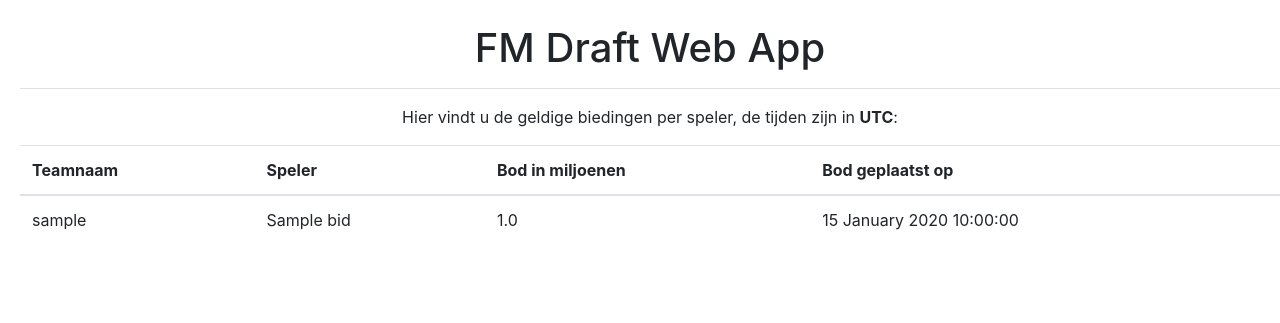
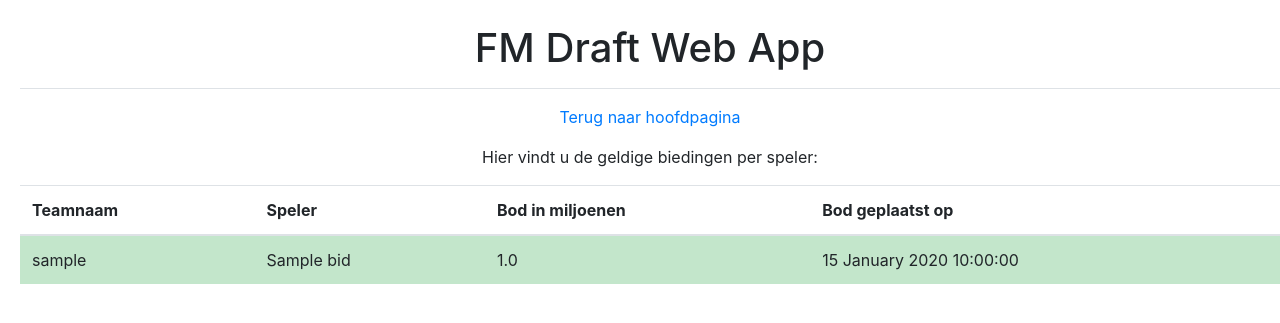
Before and after one commit to mvantschip/Flask_Draft, a Flask app: page /overview in a window 1280 px wide. Shown: the top 323 px of the page. Run offline with Flask 2, Linux system fonts and the light colour scheme; tables that the repository leaves empty hold one stand-in row (values such as "Sample post"); some libraries are stand-ins or nearby versions.

Commit message:
confirmed bids in overview

```diff
--- a/flaskdraft/bids/routes.py
+++ b/flaskdraft/bids/routes.py
@@ -40,6 +40,6 @@ def bid_page():
             db.session.add(user_bid)
             db.session.commit()
             session.pop('_flashes', None)
-            flash(f"Bod geplaatst! U heeft €{form_bids.bid_player_value.data} miljoen geboden op {form_bids.bid_player_name.data}! U kunt een nieuw bod plaatsen.", 'modal')
+            flash(f"Bod geplaatst! U heeft €{form_bids.bid_player_value.data} miljoen geboden op {form_bids.bid_player_name.data}! U kunt een nieuw bod plaatsen.", 'bottom')
             return redirect(url_for('main.index'))
     return render_template('bids.html', form_bids = form_bids, player_name = player_name, player_club = player_club, player_value = player_value)
--- a/flaskdraft/main/routes.py
+++ b/flaskdraft/main/routes.py
@@ -4,6 +4,7 @@ from flaskdraft import db
 from flaskdraft.main.forms import PlayerSearch
 from flaskdraft.models import bid
 from sqlalchemy import func
+from datetime import datetime
 import pytz
 import requests
 import re
@@ -36,7 +37,14 @@ def index():
 def overview():
     subq = bid.query.distinct(bid.player_id).subquery()
     rows = bid.query.select_entity_from(subq).order_by(bid.date_bid.desc()).all()
+    confirmed_list = []
     for row in rows:
+        elapsed_time = (datetime.utcnow() - row.date_bid).total_seconds()
+        elapsed_time_hours = int(elapsed_time // 3600)
+        if  elapsed_time_hours > 12:
+            confirmed_list.append("True")
+        else:
+            confirmed_list.append("False")
         row.date_bid = row.date_bid.replace(tzinfo=pytz.utc)
         row.date_bid = row.date_bid.astimezone()
-    return render_template('overview.html', rows = rows)
+    return render_template('overview.html', rows = rows, confirmed_list = confirmed_list)
--- a/flaskdraft/templates/overview.html
+++ b/flaskdraft/templates/overview.html
@@ -1,7 +1,10 @@
 {% extends "layout.html" %}
 {% block content %}
 <p class="center">
-  Hier vindt u de geldige biedingen per speler, de tijden zijn in <b>UTC</b>:
+  <a href={{ url_for('main.index') }}>Terug naar hoofdpagina</a>
+</p>
+<p class="center">
+  Hier vindt u de geldige biedingen per speler:
 </p>
 <table class="table">
   <thead>
@@ -14,13 +17,12 @@
   </thead>
 {% for row in rows %}
   <tbody>
-    <tr>
+    <tr {% if confirmed_list[loop.index - 1] == "True" %} class="table-success" {% endif %}>
       <td> {{ row.username }} </td>
       <td> {{ row.player_name }} </td>
       <td> {{ row.user_bid }} </td>
       <td> {{ row.date_bid.strftime('%d %B %Y %H:%M:%S') }} </td>
     </tr>
-  </tbody>
 {% endfor %}
 </table>
 {% endblock %}
```
